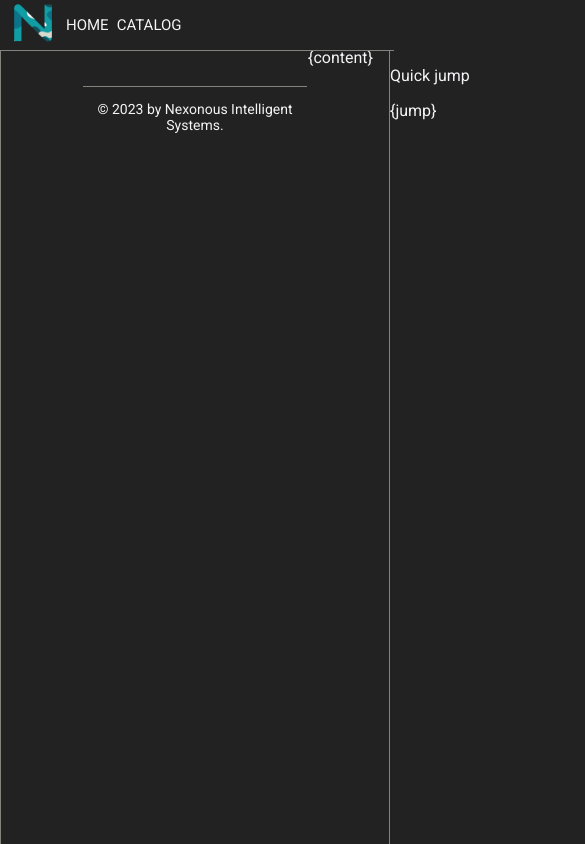
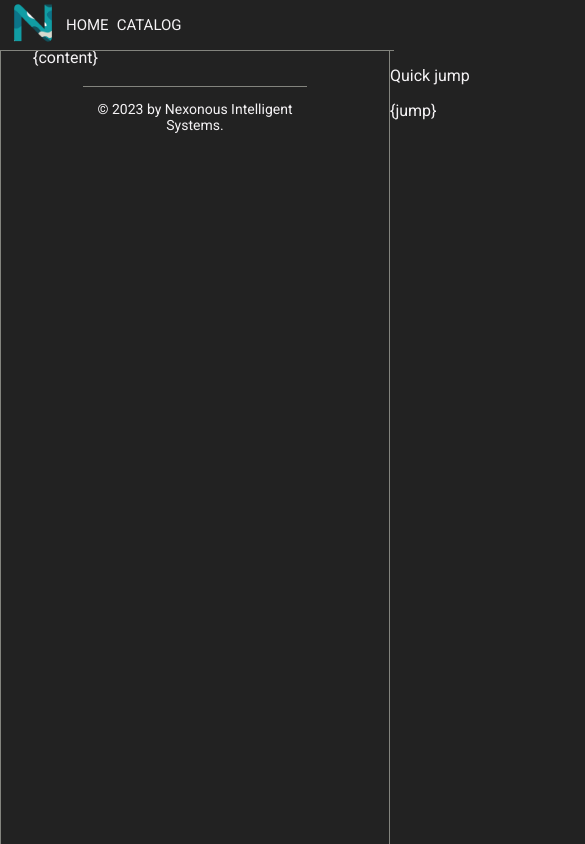
Before and after one commit to Nexonous/DocBlocks, a website: page template/template.html in a window 390 px wide. Shown: the top 844 px of the page, 585 px wide, since content can reach past the window. Drawn offline with nearby package versions, Linux system fonts and the light colour scheme.

Commit message:
Fixed the mobile styling issue.

```diff
--- a/template/styles/content.css
+++ b/template/styles/content.css
@@ -58,7 +58,7 @@
 
 @media (orientation: portrait) {
   #content {
-    padding-left: var(--sidebar-width-landscape);
-    padding-right: var(--sidebar-width-landscape);
+    padding-left: calc(var(--sidebar-hover-width) / 4);
+    padding-right: calc(var(--sidebar-hover-width) / 4);
   }
 }
```
